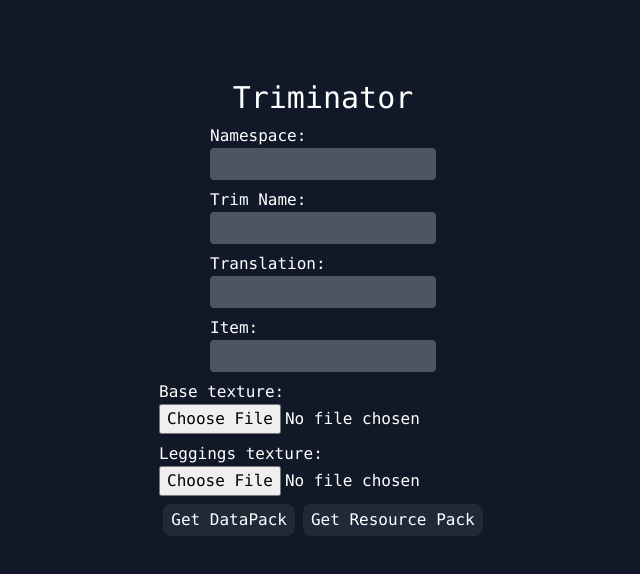
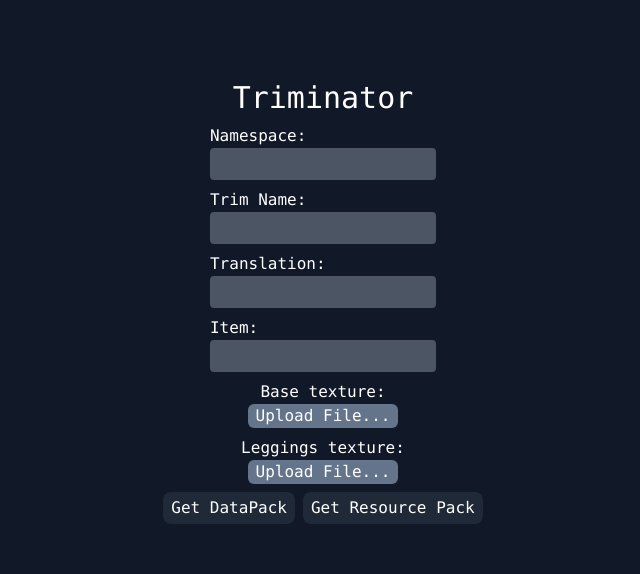
Before and after one commit to theendercore/Triminator, a Preact app: page / in a window 1280 px wide. Shown: the top 574 px of the page, without its empty margins (317-957 px from the left). Built offline with nearby package versions, Linux system fonts and the light colour scheme.

Commit message:
styled the file input fields

```diff
--- a/src/app.tsx
+++ b/src/app.tsx
@@ -105,14 +105,18 @@ export default function App() {
           onChange={(e) =>
             setVal({ ...val, baseTexture: e.currentTarget.files![0] })
           }
-        />
+        >
+          {val.baseTexture?.name}
+        </ImageInput>
         <ImageInput
           title="Leggings texture"
           name="legs-texture"
           onChange={(e) =>
             setVal({ ...val, legsTexture: e.currentTarget.files![0] })
           }
-        />
+        >
+          {val.legsTexture?.name}
+        </ImageInput>
         <div class="flex gap-2">
           <button
             className="p-2 py-1 bg-gray-800 rounded-lg"
@@ -132,13 +136,13 @@ export default function App() {
         </div>
       </form>
       <a
-        className="none"
+        className="hidden"
         ref={clickThing}
         href={url}
         download={`${val.name}_trim_datapack.zip`}
       />
       <a
-        className="none"
+        className="hidden"
         ref={clickThing2}
         href={url2}
         download={`${val.name}_trim_resourcepack.zip`}
--- a/src/components/ImageInput.tsx
+++ b/src/components/ImageInput.tsx
@@ -14,9 +14,20 @@ export default function ImageInput({
   onChange,
 }: TextInputProps) {
   return (
-    <label>
+    <label class="flex flex-col items-center">
       {`${title}:`} <br />
-      <input type="file" name={name} id={name} onInput={onChange} required />
+      <span class="px-2 bg-slate-500 rounded-md hover:bg-slate-400">
+        Upload File...
+      </span>
+      <input
+        class="hidden"
+        type="file"
+        name={name}
+        id={name}
+        onInput={onChange}
+        accept="image/png"
+        required
+      />
       {children}
     </label>
   );
```
